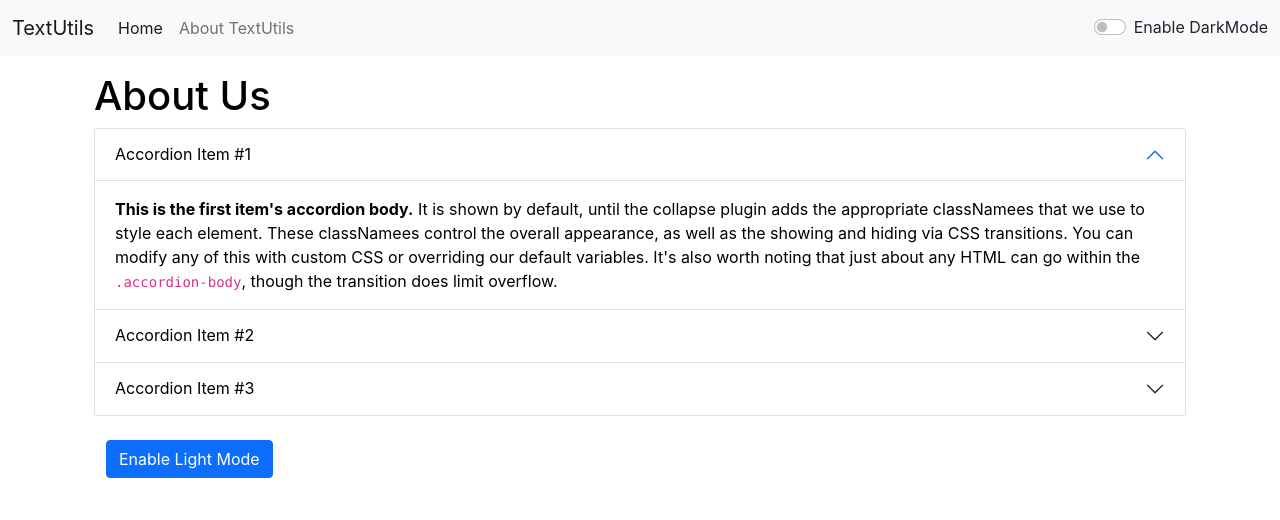
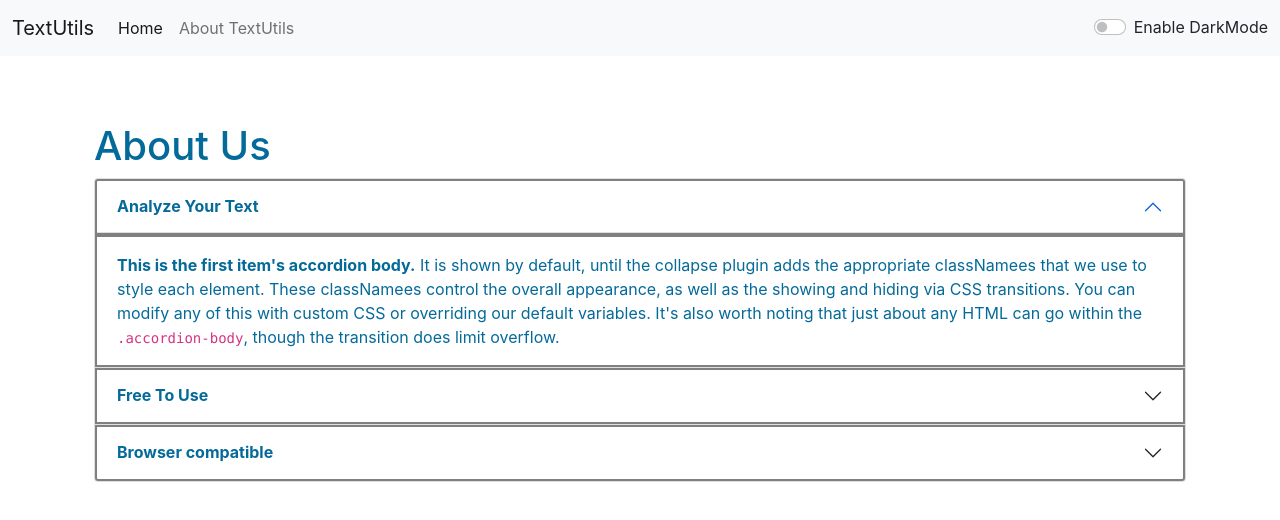
Before and after one commit to sukhvindarsingh/hosting-file, a React (Create React App) app: page /About in a window 1280 px wide. Shown: the top 520 px of the page. Built offline with nearby package versions, Linux system fonts and the light colour scheme.

Commit message:
all set errors fixed

```diff
--- a/public/index.html
+++ b/public/index.html
@@ -1,14 +1,13 @@
 <!DOCTYPE html>
 <html lang="en">
+
 <head>
   <meta charset="utf-8" />
   <link rel="icon" href="%PUBLIC_URL%/android-icon-96x96.png" />
   <meta name="viewport" content="width=device-width, initial-scale=1" />
   <meta name="theme-color" content="#000000" />
-    <meta
-      name="description"
-      content="TextUtils is a utility which can be used to manipulate your words in the way you want."
-    />
+  <meta name="description"
+    content="TextUtils is a word counter and a character counting utility which can be used to manipulate your text in the way you want.You can remove extra spaces,copy the manipulate text as well as convert your text from uppercase to lowercase and lowercase to uppercase" />
   <link rel="apple-touch-icon" href="%PUBLIC_URL%/android-icon-96x96.png" />
   <!--
       manifest.json provides metadata used when your web app is installed on a
@@ -24,10 +23,11 @@
       work correctly both with client-side routing and a non-root public URL.
       Learn how to configure a non-root public URL by running `npm run build`.
     -->
-    <title>TextUtils - Home</title>
+  <title>TextUtils - Word counter | character counter | uppercase to lowercase | lowercase to uppercase | </title>
   <link href="https://cdn.jsdelivr.net/npm/bootstrap@5.1.1/dist/css/bootstrap.min.css" rel="stylesheet"
-    integrity="sha384-F3w7mX95PdgyTmZZMECAngseQB83DfGTowi0iMjiWaeVhAn4FJkqJByhZMI3AhiU" crossorigin="anonymous">
+    integrity="sha384-F3w7mX95PdgyTmZZMECAngseQB83DfGTowi0iMjiWaeVhAn4FJkqJByhZMI3AhiU" crossorigin="anonymous" />
 </head>
+
 <body>
   <noscript>You need to enable JavaScript to run this app.</noscript>
   <div id="root"></div>
@@ -45,4 +45,5 @@
     integrity="sha384-/bQdsTh/da6pkI1MST/rWKFNjaCP5gBSY4sEBT38Q/9RBh9AH40zEOg7Hlq2THRZ"
     crossorigin="anonymous"></script>
 </body>
+
 </html>
--- a/src/App.css
+++ b/src/App.css
@@ -14,7 +14,7 @@
 }
 
 .App-header {
-  background-color: #282c34;
+  background-color: #3f60a1;
   min-height: 100vh;
   display: flex;
   flex-direction: column;
--- a/src/App.js
+++ b/src/App.js
@@ -23,7 +23,7 @@ function App() {
       setMode("dark");
       document.body.style.backgroundColor = "#042743";
       showAlert("Dark mode has been enabled", "success");
-      document.title = "TextUtils - Dark Mode";
+      // document.title = "TextUtils - Dark Mode";
       // setInterval(() => {
       //   document.title = 'TextUtils is amazing';
       // }, 2000);
@@ -34,7 +34,7 @@ function App() {
       setMode("light");
       document.body.style.backgroundColor = "#fff";
       showAlert("Light mode has been enabled", "success");
-      document.title = "TextUtils - Light Mode";
+      // document.title = "TextUtils - Light Mode";
     }
   };
   return (
@@ -51,12 +51,12 @@ function App() {
         <div className="container my-3">
           <Switch>
             <Route exact path="/About">
-              <About />
+              <About mode={mode} />
             </Route>
-            <Route exact path="/">
+            <Route exact path="/hosting-file">
               <TextForm
                 showAlert={showAlert}
-                heading="Enter the text to analyze below"
+                heading="Try Textutils - Word Counter, Character Counter, Remove extra Spaces"
                 mode={mode}
               />
             </Route>
--- a/src/components/About.js
+++ b/src/components/About.js
@@ -1,28 +1,18 @@
 import React, { useState } from "react";
 
-function About() {
-  const [myStyle, setMyStyle] = useState({
-    color: "black",
-    backgroundColor: "white",
-  });
-  const [btnText, setbtnText] = useState('Enable Light Mode')
-  const toggleStyle = () => {
-    if (myStyle.color === "black") {
-      setMyStyle({
-        color: "white",
-        backgroundColor: "black",
-      });
-      setbtnText('Enable Dark Mode')
-    }else{
-      setMyStyle({
-        color: "black",
-        backgroundColor: "white",
-      });
-      setbtnText('Enable Light Mode')
-    }
-  };
+function About(props) {
+  // const [myStyle, setMyStyle] = useState({
+  //   color: "black",
+  //   backgroundColor: "white",
+  // });
+  let myStyle ={
+    color: props.mode === 'dark'?'white':'#046a99',
+    backgroundColor: props.mode === 'dark'?'#046a99':'white',
+    border: '2px solid',
+    borderColor: props.mode === 'dark'?'white':'grey'
+  }
   return (
-    <div className="container" style={myStyle}>
+    <div className="container" style={{color: props.mode === 'dark'?'white':'#046a99'}}>
       <h1>About Us</h1>
       <div className="accordion" id="accordionExample">
         <div className="accordion-item">
@@ -36,7 +26,7 @@ function About() {
               aria-controls="collapseOne"
               style={myStyle}
             >
-              Accordion Item #1
+              <strong>Analyze Your Text</strong>
             </button>
           </h2>
           <div
@@ -68,7 +58,7 @@ function About() {
               aria-controls="collapseTwo"
               style={myStyle}
             >
-              Accordion Item #2
+              <strong>Free To Use</strong>
             </button>
           </h2>
           <div
@@ -100,7 +90,7 @@ function About() {
               aria-controls="collapseThree"
               style={myStyle}
             >
-              Accordion Item #3
+              <strong>Browser compatible</strong>
             </button>
           </h2>
           <div
@@ -122,15 +112,6 @@ function About() {
           </div>
         </div>
       </div>
-      <div className="container">
-        <button
-          onClick={toggleStyle}
-          type="button"
-          className="btn btn-primary my-4"
-        >
-          {btnText}
-        </button>
-      </div>
     </div>
   );
 }
--- a/src/components/Alert.js
+++ b/src/components/Alert.js
@@ -6,7 +6,8 @@ function Alert(props) {
     return lower.charAt(0).toUpperCase() + lower.slice(1);
   };
   return (
-    props.alert && (
+    <div style={{height: '50px'}}>
+      {props.alert && (
         <div>
           <div
             className={`alert alert-${props.alert.type} alert-dismissible fade show`}
@@ -15,7 +16,8 @@ function Alert(props) {
             <strong>{capitalize(props.alert.type)}</strong>: {props.alert.msg}
           </div>
         </div>
-    )
+      )}
+    </div>
   );
 }
 
--- a/src/components/Navbar.js
+++ b/src/components/Navbar.js
@@ -9,7 +9,7 @@ function Navbar(props) {
         className={`navbar navbar-expand-lg navbar-${props.mode} bg-${props.mode}`}
       >
         <div className="container-fluid">
-          <Link className="navbar-brand" to="/">
+          <Link className="navbar-brand" to="/hosting-file">
             {props.title}
           </Link>
           <button
@@ -26,7 +26,7 @@ function Navbar(props) {
           <div className="collapse navbar-collapse" id="navbarSupportedContent">
             <ul className="navbar-nav me-auto mb-2 mb-lg-0">
               <li className="nav-item">
-                <Link className="nav-link active" aria-current="page" to="/">
+                <Link className="nav-link active" aria-current="page" to="/hosting-file">
                   Home
                 </Link>
               </li>
--- a/src/components/TextForm.css
+++ b/src/components/TextForm.css
@@ -8,35 +8,7 @@
 .btn-1::after,
 .btn-1:active,
 .btn-1:focus,
-.btn-1:active:focus,
-.btn-2,
-.btn-2:hover,
-.btn-2::before,
-.btn-2::after,
-.btn-2:active,
-.btn-2:focus,
-.btn-2:active:focus,
-.btn-3,
-.btn-3:hover,
-.btn-3::before,
-.btn-3::after,
-.btn-3:active,
-.btn-3:focus,
-.btn-3:active:focus,
-.btn-4,
-.btn-4:hover,
-.btn-4::before,
-.btn-4::after,
-.btn-4:active,
-.btn-4:focus,
-.btn-4:active:focus,
-.btn-5,
-.btn-5:hover,
-.btn-5::before,
-.btn-5::after,
-.btn-5:active,
-.btn-5:focus,
-.btn-5:active:focus {
+.btn-1:active:focus {
   background: #38f8df;
   border: 2px solid #046a99;
   color: #046a99;
--- a/src/components/TextForm.js
+++ b/src/components/TextForm.js
@@ -1,3 +1,4 @@
+import { waitForElementToBeRemoved } from "@testing-library/dom";
 import React, { useState } from "react";
 import './TextForm.css'
 
@@ -38,30 +39,30 @@ function TextForm(props) {
   return (
     <>
       <div className='container' style={{color: props.mode === 'dark' ? 'white':'#042743'}}>
-        <h1>{props.heading}</h1>
+        <h1 className="mb-2">{props.heading}</h1>
         <div className="mb-3">
           <textarea
             className="form-control"
             value={text}
-            style={{backgroundColor: props.mode === 'dark' ? 'grey':'white',color: props.mode === 'dark' ? 'white':'#042743'}}
+            style={{backgroundColor: props.mode === 'dark' ? '#042030':'white',color: props.mode === 'dark' ? 'white':'#042743'}}
             id="myBox"
             rows="8"
             onChange={handleOnChange}
           ></textarea>
         </div>
-        <button className="btn btn-primary mx-2 btn-1" onClick={handleUppercaseClick}>
+        <button disabled={text.length===0} className="btn btn-primary mx-1 my-1 btn-1" onClick={handleUppercaseClick}>
           Convert to Uppercase
         </button>
-        <button className="btn btn-primary mx-2 btn-2" onClick={handleLowercaseClick}>
+        <button disabled={text.length===0} className="btn btn-primary mx-1 my-1 btn-1" onClick={handleLowercaseClick}>
           Convert to Lowercase
         </button>
-        <button className="btn btn-primary mx-2 btn-3" onClick={handleClearClick}>
+        <button disabled={text.length===0} className="btn btn-primary mx-1 my-1 btn-1" onClick={handleClearClick}>
           Clear text
         </button>
-        <button className="btn btn-primary mx-2 btn-4" onClick={handleCopy}>
+        <button disabled={text.length===0} className="btn btn-primary mx-1 my-1 btn-1" onClick={handleCopy}>
           Copy text
         </button>
-        <button className="btn btn-primary mx-2 btn-5" onClick={handleExtaSpaces}>
+        <button disabled={text.length===0} className="btn btn-primary mx-1 my-1 btn-1" onClick={handleExtaSpaces}>
           Remove Exta Spaces
         </button>
       </div>
@@ -69,11 +70,11 @@ function TextForm(props) {
         <h1>Your text summary</h1>
         <p></p>
         <p>
-          {text.split(" ").length}words and {text.length} characters
+          {text.split(" ").filter((element)=>{return element.length!==0}).length} words and {text.length} characters
         </p>
-        <p>{0.008 * text.split(" ").length} Minutes read</p>
+        <p>{0.008 * text.split(" ").filter((element)=>{return element.length!==0}).length} Minutes read</p>
         <h2>Preview</h2>
-        <p>{text.length>0?text:'Enter Something To Preview It Here'}</p>
+        <p>{text.length>0?text:'Nothing to preview'}</p>
       </div>
     </>
   );
```
Lines whose indentation alone changed are shown as unchanged.
